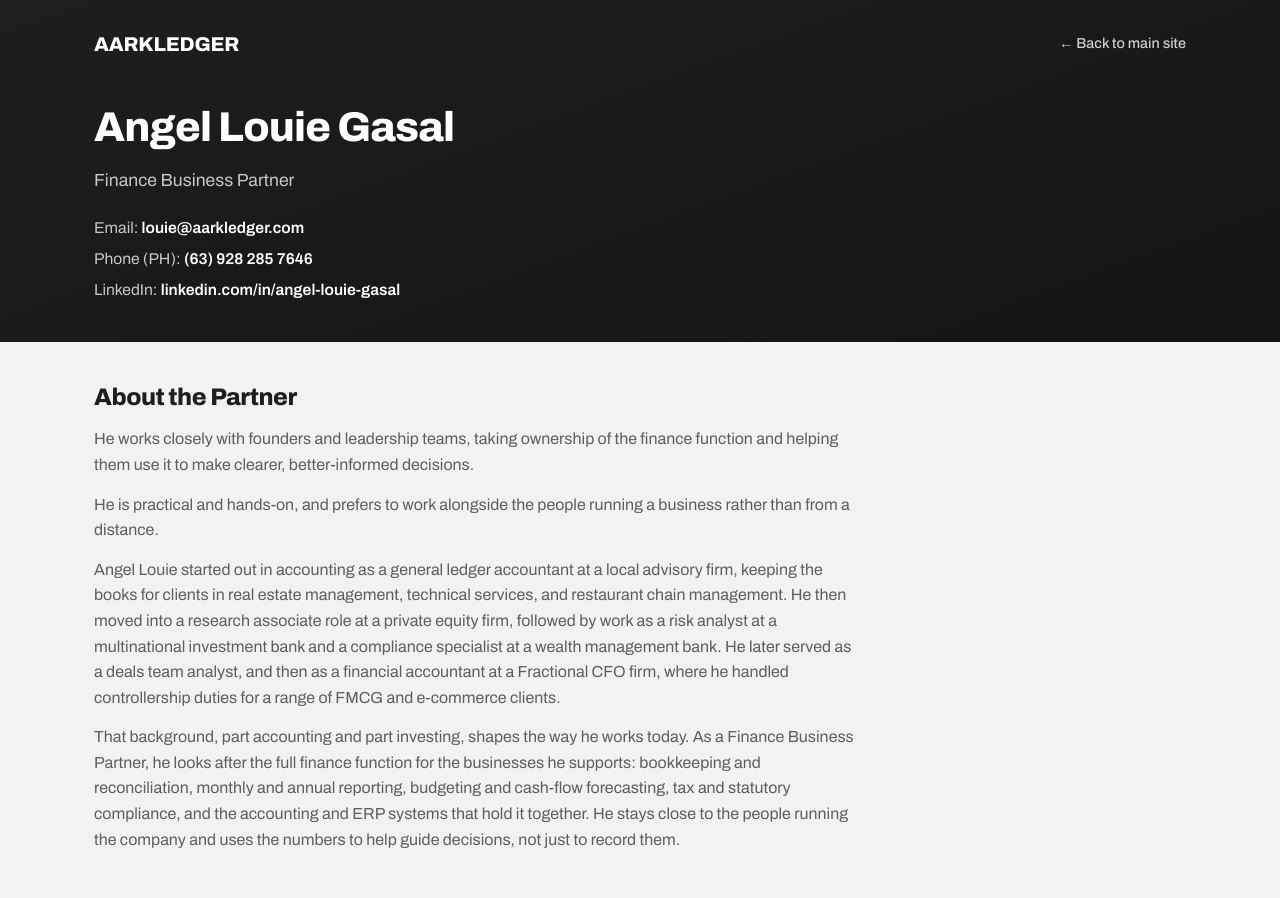
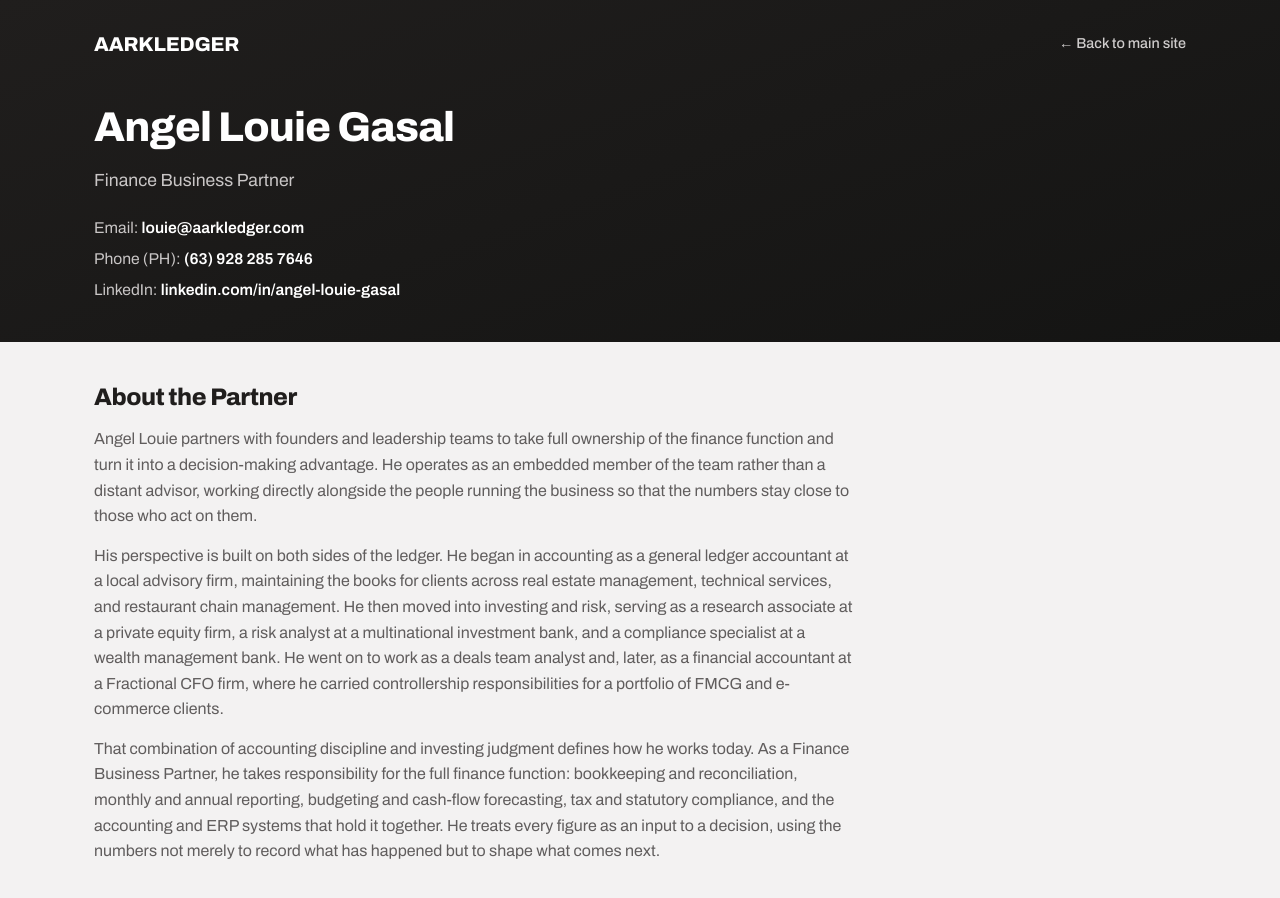
Before and after one commit to Aarkledger/aarkledger-site, a Next.js app: page /team/angel-louie-gasal in a window 1280 px wide. Shown: the top 898 px of the page. Built offline with nearby package versions, Linux system fonts and the light colour scheme.

Commit message:
Update Angel Louie's professional description
Revised the description of Angel Louie's role and experience to enhance clarity and detail.

```diff
--- a/app/team/angel-louie-gasal/page.js
+++ b/app/team/angel-louie-gasal/page.js
@@ -70,34 +70,33 @@ export default function Profile() {
         <div style={blockStyle}>
           <h2 style={headingStyle}>About the Partner</h2>
           <p style={{ color: "var(--text-soft)", marginTop: 10 }}>
-            He works closely with founders and leadership teams, taking ownership
-            of the finance function and helping them use it to make clearer,
-            better-informed decisions.
+            Angel Louie partners with founders and leadership teams to take full
+            ownership of the finance function and turn it into a decision-making
+            advantage. He operates as an embedded member of the team rather than a
+            distant advisor, working directly alongside the people running the
+            business so that the numbers stay close to those who act on them.
           </p>
           <p style={paraStyle}>
-            He is practical and hands-on, and prefers to work alongside the people
-            running a business rather than from a distance.
+            His perspective is built on both sides of the ledger. He began in
+            accounting as a general ledger accountant at a local advisory firm,
+            maintaining the books for clients across real estate management,
+            technical services, and restaurant chain management. He then moved
+            into investing and risk, serving as a research associate at a private
+            equity firm, a risk analyst at a multinational investment bank, and a
+            compliance specialist at a wealth management bank. He went on to work
+            as a deals team analyst and, later, as a financial accountant at a
+            Fractional CFO firm, where he carried controllership responsibilities
+            for a portfolio of FMCG and e-commerce clients.
           </p>
           <p style={paraStyle}>
-            Angel Louie started out in accounting as a general ledger accountant
-            at a local advisory firm, keeping the books for clients in real estate
-            management, technical services, and restaurant chain management. He
-            then moved into a research associate role at a private equity firm,
-            followed by work as a risk analyst at a multinational investment bank
-            and a compliance specialist at a wealth management bank. He later
-            served as a deals team analyst, and then as a financial accountant at
-            a Fractional CFO firm, where he handled controllership duties for a
-            range of FMCG and e-commerce clients.
-          </p>
-          <p style={paraStyle}>
-            That background, part accounting and part investing, shapes the way he
-            works today. As a Finance Business Partner, he looks after the full
-            finance function for the businesses he supports: bookkeeping and
+            That combination of accounting discipline and investing judgment
+            defines how he works today. As a Finance Business Partner, he takes
+            responsibility for the full finance function: bookkeeping and
             reconciliation, monthly and annual reporting, budgeting and cash-flow
             forecasting, tax and statutory compliance, and the accounting and ERP
-            systems that hold it together. He stays close to the people running
-            the company and uses the numbers to help guide decisions, not just to
-            record them.
+            systems that hold it together. He treats every figure as an input to a
+            decision, using the numbers not merely to record what has happened but
+            to shape what comes next.
           </p>
         </div>
       </main>
```
